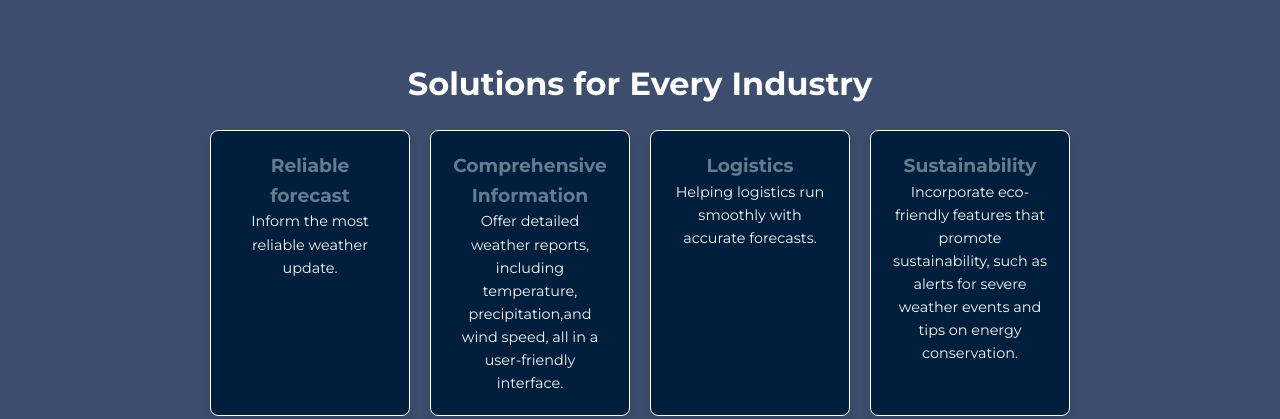
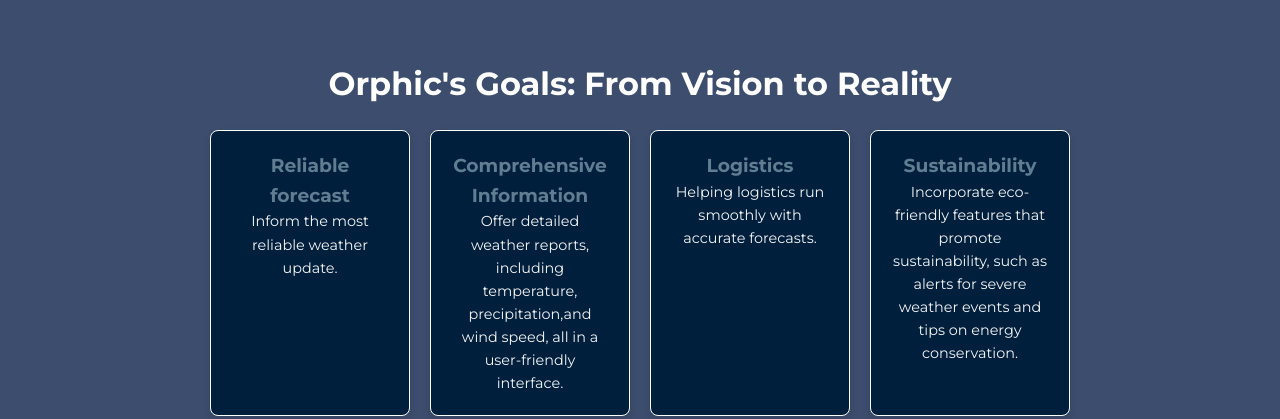
Before and after one commit to OR-PHIC/Orphic, a plain HTML site: page index.html in a window 1280 px wide. Shown: the part 560-979 px from the top of the page. Drawn offline with Linux system fonts and the light colour scheme.

Commit message:
Added changes

```diff
--- a/index.html
+++ b/index.html
@@ -22,7 +22,6 @@
         margin: 0;
         padding: 0;
         box-sizing: border-box;
-        /*border: 1px solid red;*/
     }
 
     body {
@@ -114,7 +113,6 @@
         border: 1px solid white;
         box-shadow: 0 4px 8px rgba(0, 0, 0, 0.1);
         transition: all 0.3s ease;
-        /* Smooth animation */
     }
 
     .card:hover {
@@ -363,7 +361,7 @@
 
     <!-- Solutions Section -->
     <section id="solutions" class="solutions">
-        <h2>Solutions for Every Industry</h2>
+        <h2>Orphic's Goals: From Vision to Reality</h2>
         <div class="solution-cards">
             <div class="card">
                 <h3>Reliable forecast</h3>
```
